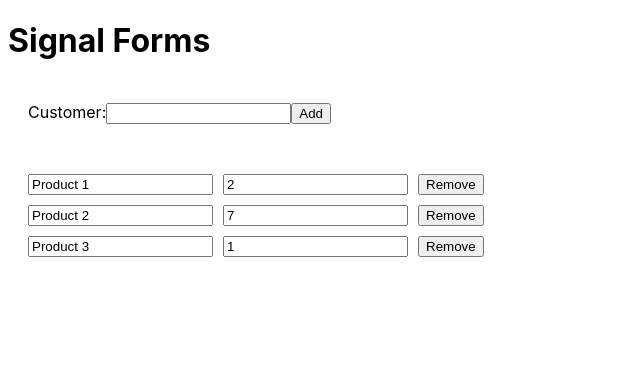
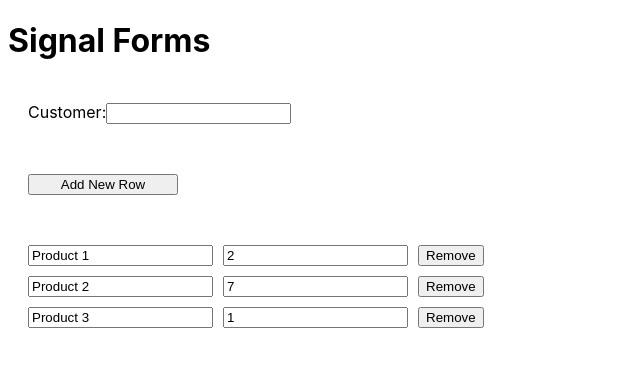
Before and after one commit to liteninkiran/signal-form, an Angular app: page / in a window 1280 px wide. Shown: the top 366 px of the page, without its empty margins (0-640 px from the left). Built offline with nearby package versions, Linux system fonts and the light colour scheme.

Commit message:
Adding & removing items

```diff
--- a/src/app/components/form-2/form-2.html
+++ b/src/app/components/form-2/form-2.html
@@ -2,14 +2,14 @@
   <div>
     <label>Customer:</label>
     <input type="text" [formField]="orderForm.customerName" />
-    <button type="button" (click)="addItem()">Add</button>
   </div>
+  <button type="button" (click)="addItem()" id="add-new-btn">Add New Row</button>
   <div id="items-list">
     @for (item of orderForm.items; track item) {
       <div class="form-row">
         <input type="text" [formField]="item.product" placeholder="Product" />
         <input type="number" [formField]="item.quantity" placeholder="Quantity" />
-        <button type="button" (click)="removeItem()">Remove</button>
+        <button type="button" (click)="removeItem($index)">Remove</button>
       </div>
     }
   </div>
--- a/src/app/components/form-2/form-2.scss
+++ b/src/app/components/form-2/form-2.scss
@@ -15,3 +15,7 @@ form {
   display: flex;
   column-gap: 10px;
 }
+
+#add-new-btn {
+  width: 150px;
+}
--- a/src/app/components/form-2/form-2.ts
+++ b/src/app/components/form-2/form-2.ts
@@ -13,7 +13,11 @@ export class Form2 {
   model = signal<OrderFormModel>(initialState);
   orderForm = form(this.model);
 
-  addItem() {}
+  addItem() {
+    this.orderForm.items().value.update((items) => [...items, { product: '', quantity: 1 }]);
+  }
 
-  removeItem() {}
+  removeItem(index: number) {
+    this.orderForm.items().value.update((items) => items.filter((_, i) => i !== index));
+  }
 }
```
